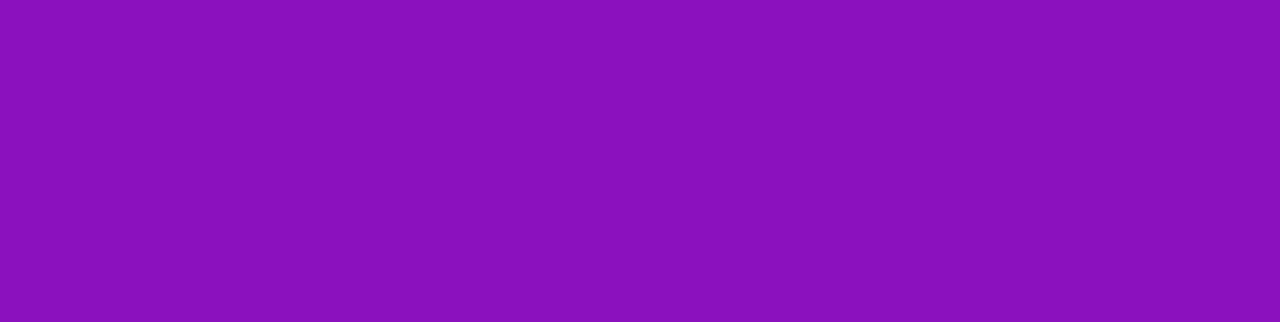
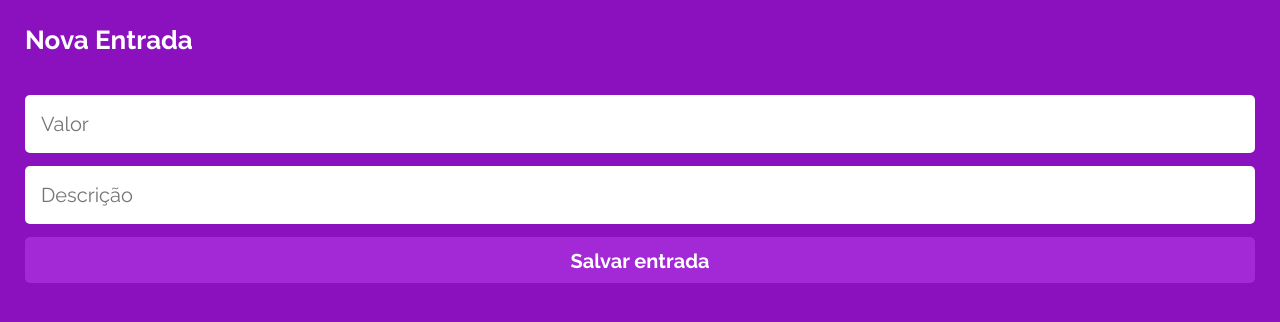
Before and after one commit to van-matos/mywallet-front-end, a React (Create React App) app: page /income in a window 1280 px wide. Before the commit this address had no page. Shown: the top 322 px of the page. Built offline with nearby package versions, Linux system fonts and the light colour scheme; a web font is replaced by a local one.

Commit message:
Feat: implement income and expenditure pages

```diff
--- a/src/components/App.js
+++ b/src/components/App.js
@@ -7,6 +7,8 @@ import GlobalStyle from "../assets/styles/globalStyles";
 import LoginPage from "./LoginPage";
 import SignupPage from "./SignupPage";
 import BalancePage from "./BalancePage";
+import IncomePage from "./IncomePage";
+import ExpenditurePage from "./ExpenditurePage";
 
 import UserContext from "../context/UserContext";
 
@@ -21,6 +23,8 @@ function App () {
                     <Route path="/" element = {<LoginPage />} />
                     <Route path ="/signup" element = {<SignupPage />} />
                     <Route path="/balance" element = {<BalancePage />} />
+                    <Route path="/income" element = {<IncomePage />} />
+                    <Route path="/expenditure" element = {<ExpenditurePage />} />
                 </Routes>
             </BrowserRouter>
         </UserContext.Provider>
--- a/src/components/BalancePage.js
+++ b/src/components/BalancePage.js
@@ -7,10 +7,12 @@ import styled from "styled-components";
 import UserContext from "../context/UserContext";
 
 function BalancePage() {
+    const { user } = useContext(UserContext);
+
+    const [transactions, setTransactions] = useState([]);
     const navigate = useNavigate();
-    const { user } = useContext(UserContext);
+
     const { name, token } = user;
-    const [transactions, setTransactions] = useState([]);
 
     useEffect(() => {
         const config = {
@@ -98,13 +100,13 @@ function BalancePage() {
                     <i>
                         <IoAddCircleOutline />
                     </i>
-                    <span>Nova Entrada</span>
+                    <span>Nova entrada</span>
                 </Link>
                 <Link to="/expenditure">
                     <i>
                         <IoRemoveCircleOutline />
                     </i>
-                    <span>Nova Entrada</span>
+                    <span>Nova saída</span>
                 </Link>
             </NewTransaction>
         </Container>
--- /dev/null
+++ b/src/components/ExpenditurePage.js
@@ -0,0 +1,89 @@
+import { useState, useContext } from "react";
+import { useNavigate } from "react-router-dom";
+import axios from "axios";
+import styled from "styled-components";
+
+import UserContext from "../context/UserContext";
+
+function ExpenditurePage() {
+    const { user } = useContext(UserContext);
+
+    const [amount, setAmount] = useState("");
+    const [description, setDescription] = useState("");
+    const navigate = useNavigate;
+
+    const { token } = user;
+
+    const config = {
+        headers: {
+            Authorization: `Bearer ${token}`
+        }
+    };
+
+    function newExpenditure(e) {
+        e.preventDefault();
+
+        const entry = {
+            amount: parseFloat(amount),
+            description,
+            type: "expenditure"
+        };
+
+        const promise = axios.post("http://localhost:5000/expenditure", entry, config)
+        promise.then(toBalance);
+        promise.catch((error) => alert(error.response.statusText));
+    }
+
+    function toBalance() {
+        alert("Saída adicionada com sucesso.")
+        navigate("/balance");
+    }
+
+    return (
+        <Container>
+            <h2>Nova saída</h2>
+            <Form onSubmit={newExpenditure}>
+                <input
+                    type="number"
+                    id="amount"
+                    value={amount}
+                    placeholder="Valor"
+                    onChange={(e) => setAmount(e.target.value)}
+                />
+                <input
+                    type="description"
+                    id="description"
+                    value={description}
+                    placeholder="Descrição"
+                    onChange={(e) => setDescription(e.target.value)}
+                />
+                <button type="submit">Salvar saída</button>
+            </Form>
+        </Container>
+    )
+}
+
+const Container = styled.div`
+    height: 100vh;
+    font-family: "Raleway", sans-serif;
+    display: flex;
+    flex-direction: column;
+
+    h2 {
+        margin-bottom: 40px;
+        font-weight: 700;
+        font-size: 26px;
+        color: #ffffff;
+        line-height: 30px;
+    }
+`;
+
+const Form = styled.form`
+    width: 100%;
+    display: flex;
+    flex-direction: column;
+    align-items: flex-start;
+    justify-content: center;
+`;
+
+export default ExpenditurePage;
--- /dev/null
+++ b/src/components/IncomePage.js
@@ -0,0 +1,89 @@
+import { useState, useContext } from "react";
+import { useNavigate } from "react-router-dom";
+import axios from "axios";
+import styled from "styled-components";
+
+import UserContext from "../context/UserContext";
+
+function IncomePage() {
+    const { user } = useContext(UserContext);
+
+    const [amount, setAmount] = useState("");
+    const [description, setDescription] = useState("");
+    const navigate = useNavigate;
+
+    const { token } = user;
+
+    const config = {
+        headers: {
+            Authorization: `Bearer ${token}`
+        }
+    };
+
+    function newIncome(e) {
+        e.preventDefault();
+
+        const entry = {
+            amount: parseFloat(amount),
+            description,
+            type: "income"
+        };
+
+        const promise = axios.post("http://localhost:5000/income", entry, config)
+        promise.then(toBalance);
+        promise.catch((error) => alert(error.response.statusText));
+    }
+
+    function toBalance() {
+        alert("Entrada adicionada com sucesso.")
+        navigate("/balance");
+    }
+
+    return (
+        <Container>
+            <h2>Nova Entrada</h2>
+            <Form onSubmit={newIncome}>
+                <input
+                    type="number"
+                    id="amount"
+                    value={amount}
+                    placeholder="Valor"
+                    onChange={(e) => setAmount(e.target.value)}
+                />
+                <input
+                    type="description"
+                    id="description"
+                    value={description}
+                    placeholder="Descrição"
+                    onChange={(e) => setDescription(e.target.value)}
+                />
+                <button type="submit">Salvar entrada</button>
+            </Form>
+        </Container>
+    )
+}
+
+const Container = styled.div`
+    height: 100vh;
+    font-family: "Raleway", sans-serif;
+    display: flex;
+    flex-direction: column;
+
+    h2 {
+        margin-bottom: 40px;
+        font-weight: 700;
+        font-size: 26px;
+        color: #ffffff;
+        line-height: 30px;
+    }
+`;
+
+const Form = styled.form`
+    width: 100%;
+    display: flex;
+    flex-direction: column;
+    align-items: flex-start;
+    justify-content: center;
+`;
+
+export default IncomePage;
```
